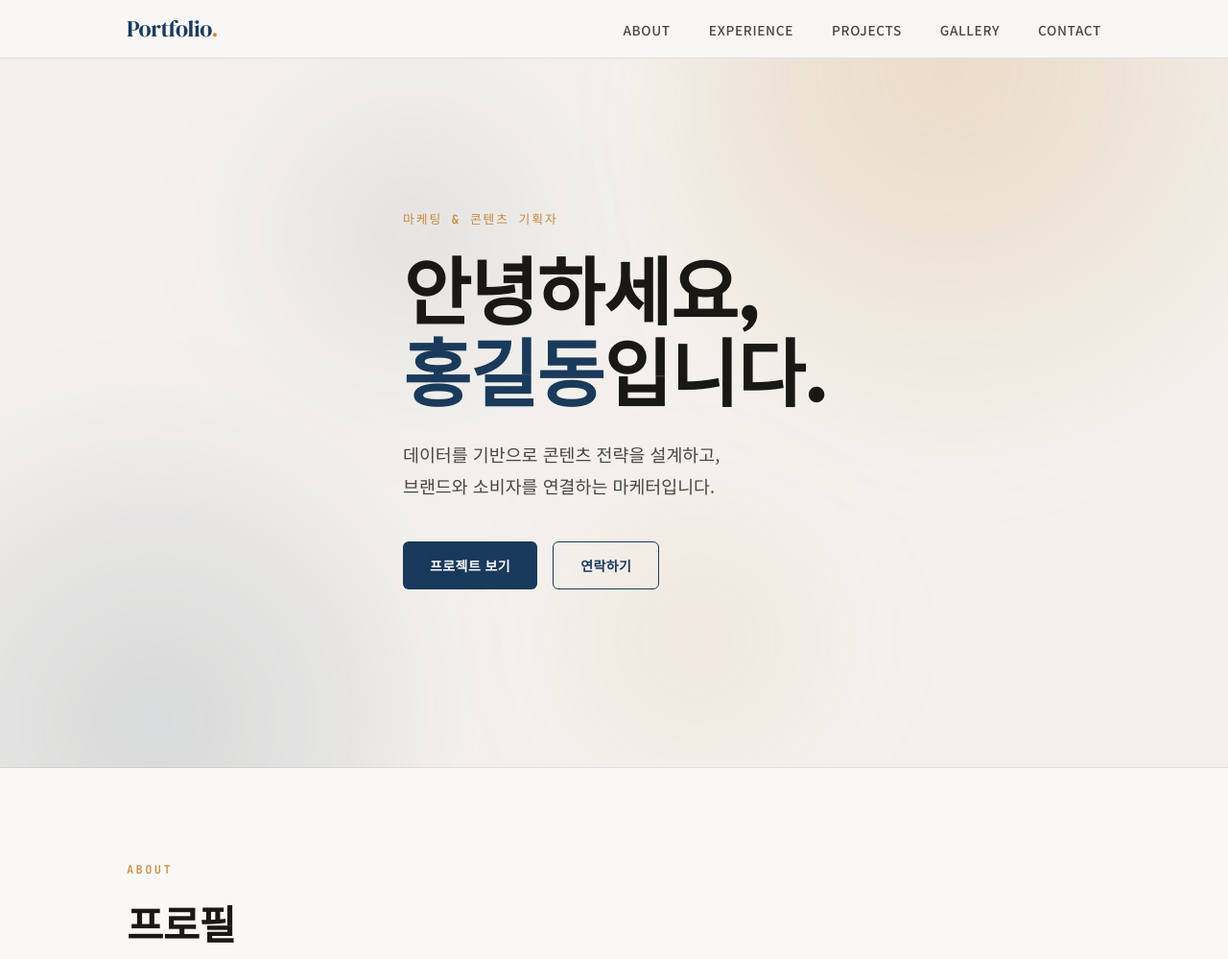
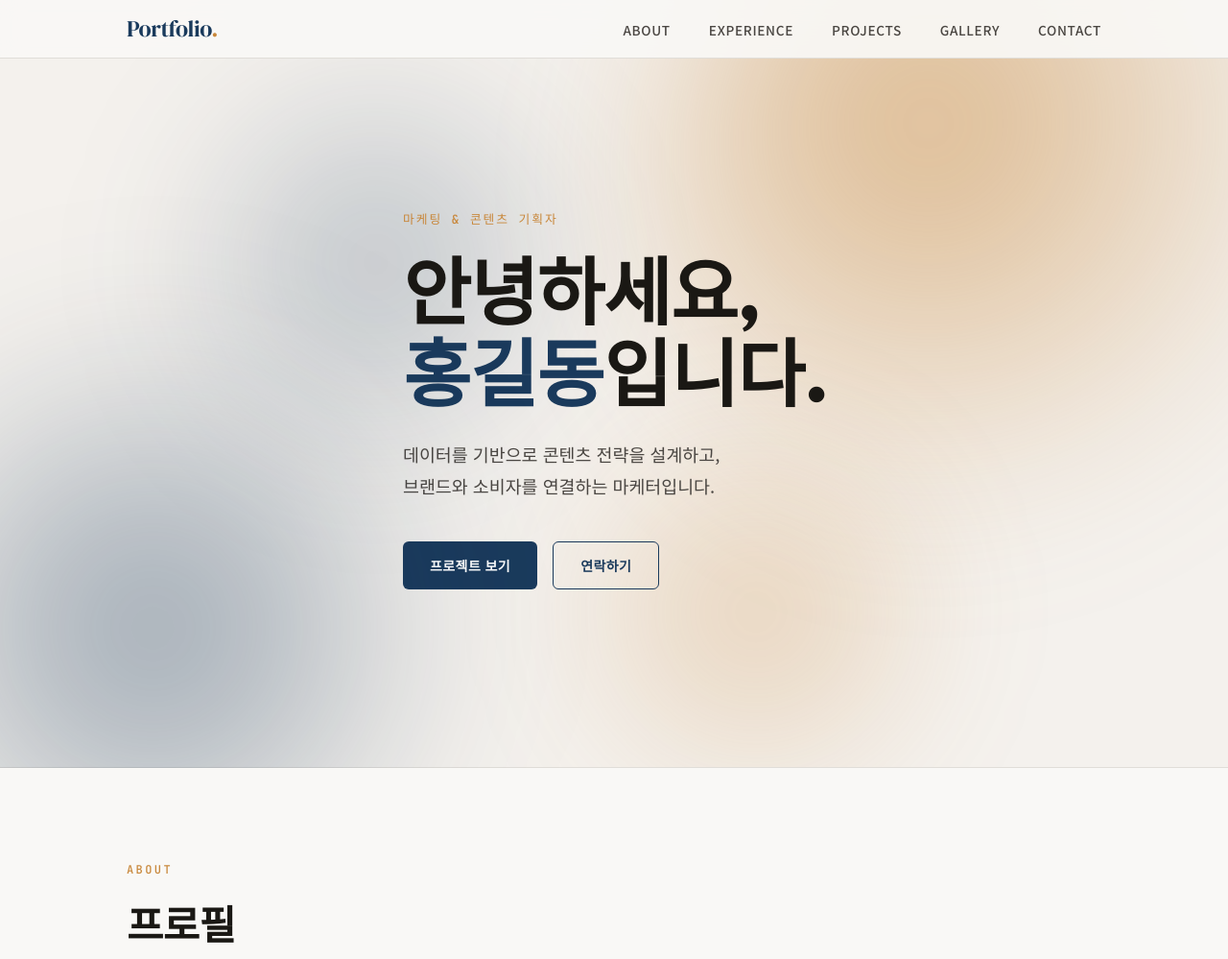
Before and after one commit to junglepark94-alt/portfolio, a Flask app: page / in a window 1280 px wide. Shown: the top 999 px of the page at 96% size. Run offline with Flask 3, Linux system fonts and the light colour scheme; data comes from the database, SQL or seed files in the repository; data that the repository does not hold is empty.

Commit message:
feat: hero orb parallax — vivid colors + mouse-reactive float animation
Co-Authored-By: Claude Sonnet 4.6 <noreply@anthropic.com>

```diff
--- a/static/css/main.css
+++ b/static/css/main.css
@@ -134,53 +123,54 @@ ul { list-style: none; }
 .hero::before {
   content: '';
   position: absolute;
-  top: -15%;
+  top: -10%;
   right: -5%;
-  width: 680px;
-  height: 680px;
+  width: 700px;
+  height: 700px;
   border-radius: 50%;
-  background: radial-gradient(circle at 40% 40%, rgba(200,135,58,0.22) 0%, rgba(200,135,58,0.06) 50%, transparent 70%);
-  filter: blur(48px);
+  background: radial-gradient(circle at 40% 40%, rgba(200,135,58,0.55) 0%, rgba(200,135,58,0.18) 45%, transparent 68%);
+  filter: blur(72px);
   animation: orbFloat1 18s ease-in-out infinite;
   pointer-events: none;
+  will-change: transform;
 }
 /* Orb 2 — navy, 좌하단 */
 .hero::after {
   content: '';
   position: absolute;
-  bottom: -20%;
+  bottom: -15%;
   left: -8%;
-  width: 600px;
-  height: 600px;
+  width: 640px;
+  height: 640px;
   border-radius: 50%;
-  background: radial-gradient(circle at 55% 55%, rgba(26,58,92,0.14) 0%, rgba(26,58,92,0.04) 55%, transparent 72%);
-  filter: blur(52px);
+  background: radial-gradient(circle at 50% 50%, rgba(26,58,92,0.45) 0%, rgba(26,58,92,0.12) 50%, transparent 70%);
+  filter: blur(80px);
   animation: orbFloat2 22s ease-in-out infinite;
   pointer-events: none;
-}
-
-/* Orb 3, 4 — span 요소로 추가 (JS로 삽입) */
+  will-change: transform;
+}
+
 .hero-orb {
   position: absolute;
   border-radius: 50%;
   pointer-events: none;
-  filter: blur(56px);
+  will-change: transform;
 }
 .hero-orb-3 {
-  top: 55%;
-  right: 30%;
-  width: 380px;
-  height: 380px;
-  background: radial-gradient(circle, rgba(200,135,58,0.10) 0%, transparent 68%);
-  animation: orbFloat3 26s ease-in-out infinite;
+  top: 50%;
+  right: 25%;
+  width: 420px;
+  height: 420px;
+  background: radial-gradient(circle, rgba(200,135,58,0.30) 0%, rgba(200,120,30,0.08) 55%, transparent 72%);
+  filter: blur(64px);
 }
 .hero-orb-4 {
-  top: 10%;
-  left: 20%;
-  width: 440px;
-  height: 440px;
-  background: radial-gradient(circle, rgba(26,58,92,0.09) 0%, transparent 65%);
-  animation: orbFloat4 20s ease-in-out infinite;
+  top: 5%;
+  left: 15%;
+  width: 480px;
+  height: 480px;
+  background: radial-gradient(circle, rgba(26,58,92,0.28) 0%, rgba(26,58,92,0.07) 52%, transparent 68%);
+  filter: blur(70px);
 }
 .hero-inner {
   max-width: var(--max);
--- a/static/js/main.js
+++ b/static/js/main.js
@@ -1,3 +1,48 @@
+// ── Hero Orb Animation + Mouse Parallax ─────
+(function () {
+  const hero = document.getElementById('hero');
+  if (!hero) return;
+
+  const orb3 = hero.querySelector('.hero-orb-3');
+  const orb4 = hero.querySelector('.hero-orb-4');
+  if (!orb3 || !orb4) return;
+
+  // 자체 부유 애니메이션 파라미터
+  const floats = [
+    { el: orb3, period: 26000, ax: 38, ay: 62, mouseF: 0.028 },
+    { el: orb4, period: 20000, ax: -46, ay: -52, mouseF: 0.018 },
+  ];
+
+  let mouseX = 0, mouseY = 0;
+  let curMX = 0, curMY = 0;
+
+  document.addEventListener('mousemove', function (e) {
+    const cx = window.innerWidth / 2;
+    const cy = window.innerHeight / 2;
+    mouseX = (e.clientX - cx);
+    mouseY = (e.clientY - cy);
+  });
+
+  function animate(ts) {
+    // 마우스 smooth follow
+    curMX += (mouseX - curMX) * 0.05;
+    curMY += (mouseY - curMY) * 0.05;
+
+    floats.forEach(function (o) {
+      const t = ts / o.period;
+      const fx = Math.sin(t * Math.PI * 2) * o.ax;
+      const fy = Math.cos(t * Math.PI * 2 * 0.7) * o.ay;
+      const mx = curMX * o.mouseF;
+      const my = curMY * o.mouseF;
+      o.el.style.transform = 'translate(' + (fx + mx) + 'px, ' + (fy + my) + 'px)';
+    });
+
+    requestAnimationFrame(animate);
+  }
+
+  requestAnimationFrame(animate);
+})();
+
 // ── Hamburger Menu ───────────────────────────
 (function () {
   const hamburger = document.getElementById('navHamburger');
```
Also changed, not shown: other parts of static/css/main.css (+8 -19 lines).
